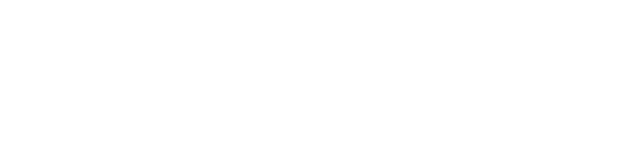
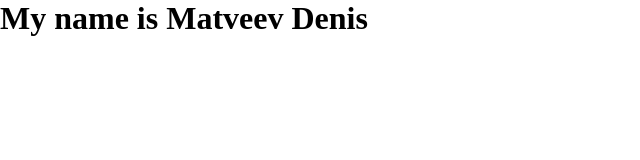
Before and after one commit to matvey84/rsschool-cv, a plain HTML site: page index.html in a window 1280 px wide. Shown: the whole page, without its empty margins (0-640 px from the left). Drawn offline with Linux system fonts and the light colour scheme.

Commit message:
refactor: add container with header to layout index.html

```diff
--- a/index.html
+++ b/index.html
@@ -8,6 +8,11 @@
 	<link rel="stylesheet" href="style.css">
 </head>
 <body>
+<div class="container">
+  <header class="header">
+		<h1>My name is Matveev Denis</h1>
+	</header>
 
+</div>
 </body>
 </html>
```
